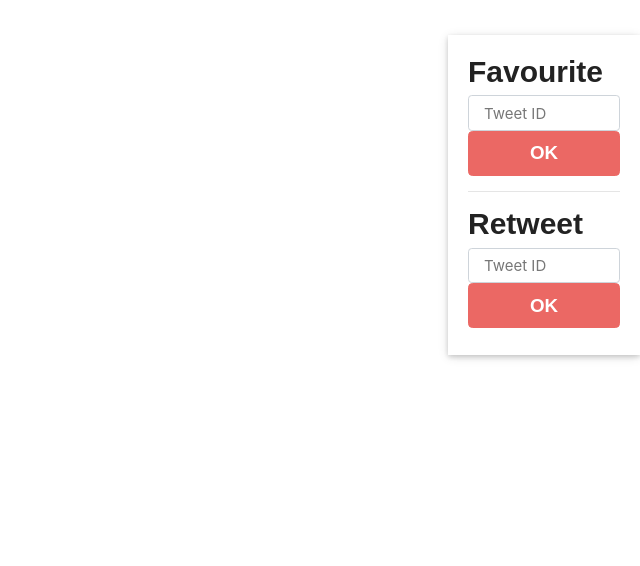
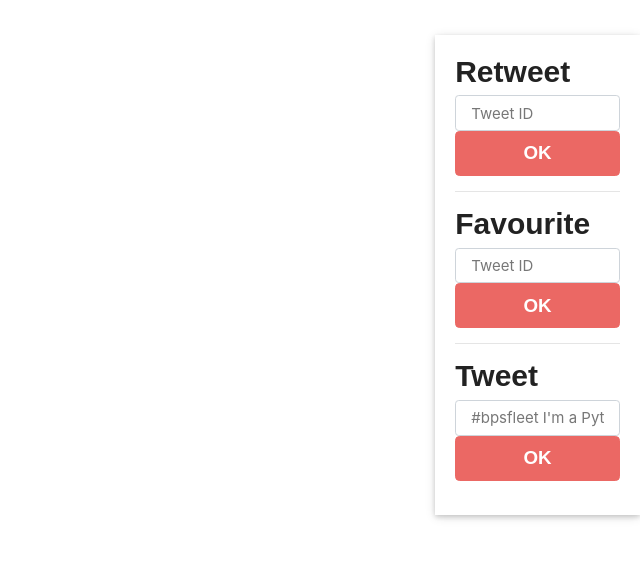
Before and after one commit to yuenmichelle/unicorn-tweeters, a Flask app: template templates/view.html in a window 1280 px wide. Shown: the part 234-800 px from the top of the page, without its empty margins (640-1280 px from the left). Run offline with Flask 2, Linux system fonts and the light colour scheme; the template is opened without the code that fills it, so the values that code supplies are empty; some web fonts are replaced.

Commit message:
Full working solution

```diff
--- a/run.py
+++ b/run.py
@@ -1,6 +1,7 @@
 import flask
 import requests
 import json
+import re
 from requests_oauthlib import OAuth1
 from flask import render_template, request
 
@@ -24,6 +25,11 @@ def get_oauth():
     return oauth
 
 
+def detect_url(string):
+    url = re.findall('http[s]?://(?:[a-zA-Z]|[0-9]|[$-_@.&+]|[!*\(\), ]|(?:%[0-9a-fA-F][0-9a-fA-F]))+', string)
+    return url
+
+
 @app.route('/', methods=['GET'])
 def home():
     oauth = get_oauth()
@@ -31,7 +37,6 @@ def home():
 
     filtered_results = []
     json_object = json.loads(response.text)
-    print(json_object)
 
     for tweets in json_object['statuses']:
         result = []
@@ -53,9 +58,9 @@ def retweet():
     tweet_id = request.form['tweet_id']
     response = requests.post(url="https://api.twitter.com/1.1/statuses/retweet/" + tweet_id + ".json", auth=get_oauth())
     if response.ok:
-        return render_template('success.html', tweet_id=tweet_id)
+        return render_template('success.html', outcome="Action completed for Tweet ID " + tweet_id)
     else:
-        return render_template('failure.html', tweet_id=tweet_id)
+        return render_template('failure.html')
 
 
 @app.route('/favourite', methods=['POST'])
@@ -64,9 +69,19 @@ def favourite():
     parameters = { "id": tweet_id }
     response = requests.post(url="https://api.twitter.com/1.1/favorites/create.json", auth=get_oauth(), params=parameters)
     if response.ok:
-        return render_template('success.html', tweet_id=tweet_id)
+        return render_template('success.html', outcome="Action completed for Tweet ID " + tweet_id)
     else:
-        return render_template('failure.html', tweet_id=tweet_id)
+        return render_template('failure.html')
 
 
+@app.route('/tweet', methods=['POST'])
+def tweet():
+    message = request.form['tweet_text']
+    payload = { 'status': message }
+    response = requests.post(url="https://api.twitter.com/1.1/statuses/update.json", data=payload, auth=get_oauth())
+    if response.ok:
+        return render_template('success.html', outcome="Tweet posted successfully")
+    else:
+        return render_template('failure.html')
+
 app.run()
--- a/templates/view.html
+++ b/templates/view.html
@@ -4,15 +4,15 @@
       <title>Unicorn Tweeters</title>
       <link rel="stylesheet" href="https://www.w3schools.com/w3css/4/w3.css">
       <link rel="stylesheet" type="text/css" href="https://bootswatch.com/4/journal/bootstrap.css">
-      <link rel="stylesheet" type="text/css" href="static/style.css">
-      <link rel="shortcut icon" type="image/png" href="/static/unicorn.png"/>
+      <link rel="stylesheet" type="text/css" href="static/css/style.css">
+      <link rel="shortcut icon" type="image/png" href="/static/images/unicorn.png"/>
   </head>
 
   <body>
 
   <div class="page">
       <nav class="navbar navbar-expand-lg navbar-dark bg-primary">
-          <img class="unicorn" src="/static/unicorn.png"/> <h1 class="unicorn-heading">Unicorn Tweeters</h1>
+          <img class="unicorn" src="/static/images/unicorn.png"/> <h1 class="unicorn-heading">Unicorn Tweeters</h1>
       </nav>
   </div>
 
@@ -39,7 +39,7 @@
           <tbody>
           {% for result in results %}
           <tr>
-              {% for value in result.item %}
+              {% for value in result %}
               <td>{{value}}</td>
               {% endfor %}
           </tr>
@@ -48,7 +48,16 @@
       </table>
   </div>
 
-  <div class="actions-section w3-sidebar w3-bar-block w3-card" style="width:15%; right:0; height: 320px;">
+  <div class="actions-section w3-sidebar w3-bar-block w3-card" style="width:16%; right:0; height: 480px;">
+
+      <h2>Retweet</h2>
+
+      <form method="POST" action="/retweet">
+          <input class="form-control" type="text" name="tweet_id" placeholder="Tweet ID" required>
+          <button class="btn btn-lg btn-primary btn-block" type="submit">OK</button>
+      </form>
+
+      <hr>
 
       <h2>Favourite</h2>
 
@@ -59,10 +68,10 @@
 
       <hr>
 
-      <h2>Retweet</h2>
+      <h2>Tweet</h2>
 
-      <form method="POST" action="/retweet">
-          <input class="form-control" type="text" name="tweet_id" placeholder="Tweet ID" required>
+      <form method="POST" action="/tweet">
+          <input class="form-control" type="text" name="tweet_text" placeholder="#bpsfleet I'm a Python coder!" required>
           <button class="btn btn-lg btn-primary btn-block" type="submit">OK</button>
       </form>
 
```
Also changed, not shown: templates/failure.html (+4 -4 lines), templates/success.html (+4 -4 lines), README.md, static/css/style.css (renamed from static/style.css), static/images/unicorn.png (renamed from static/unicorn.png).
